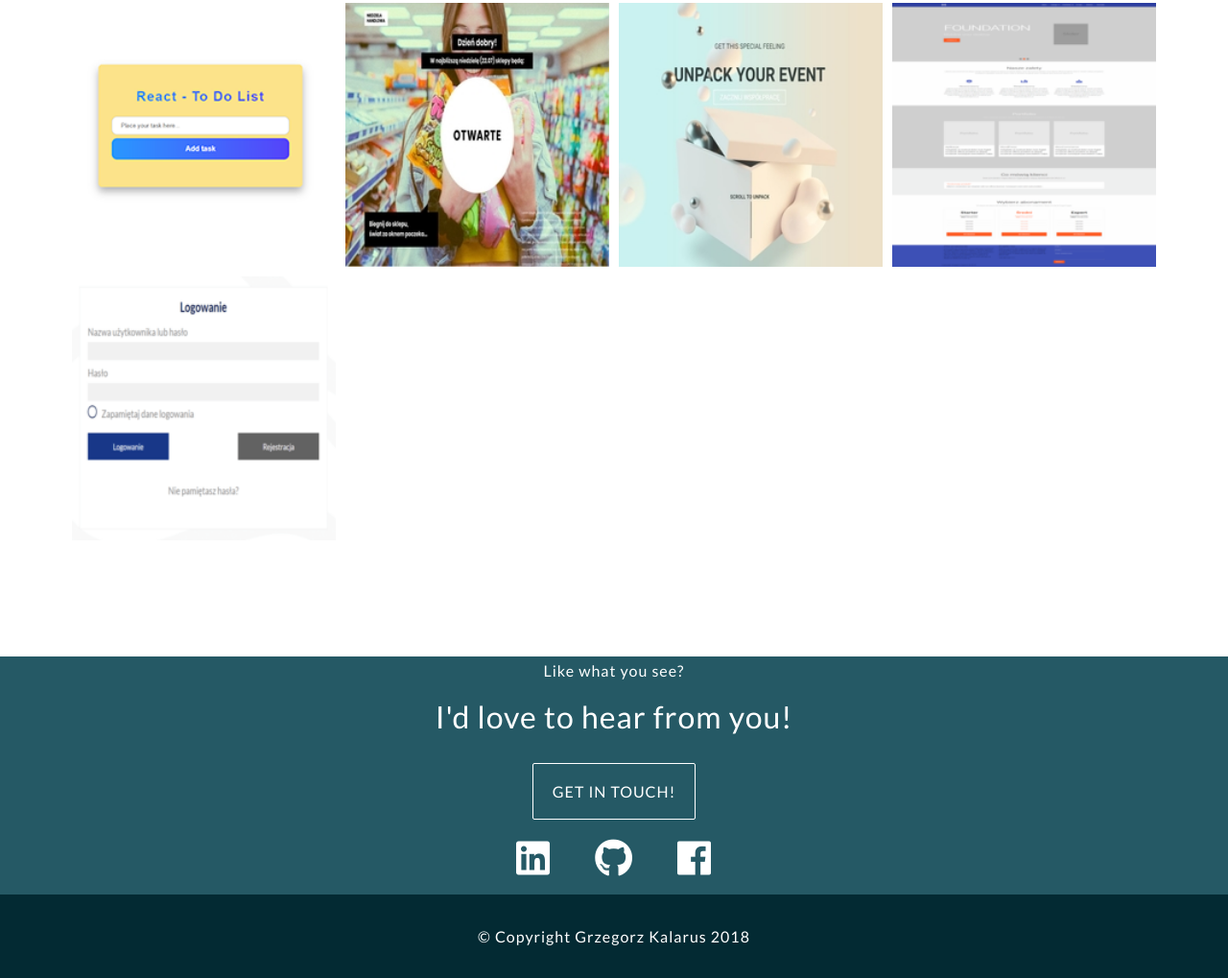
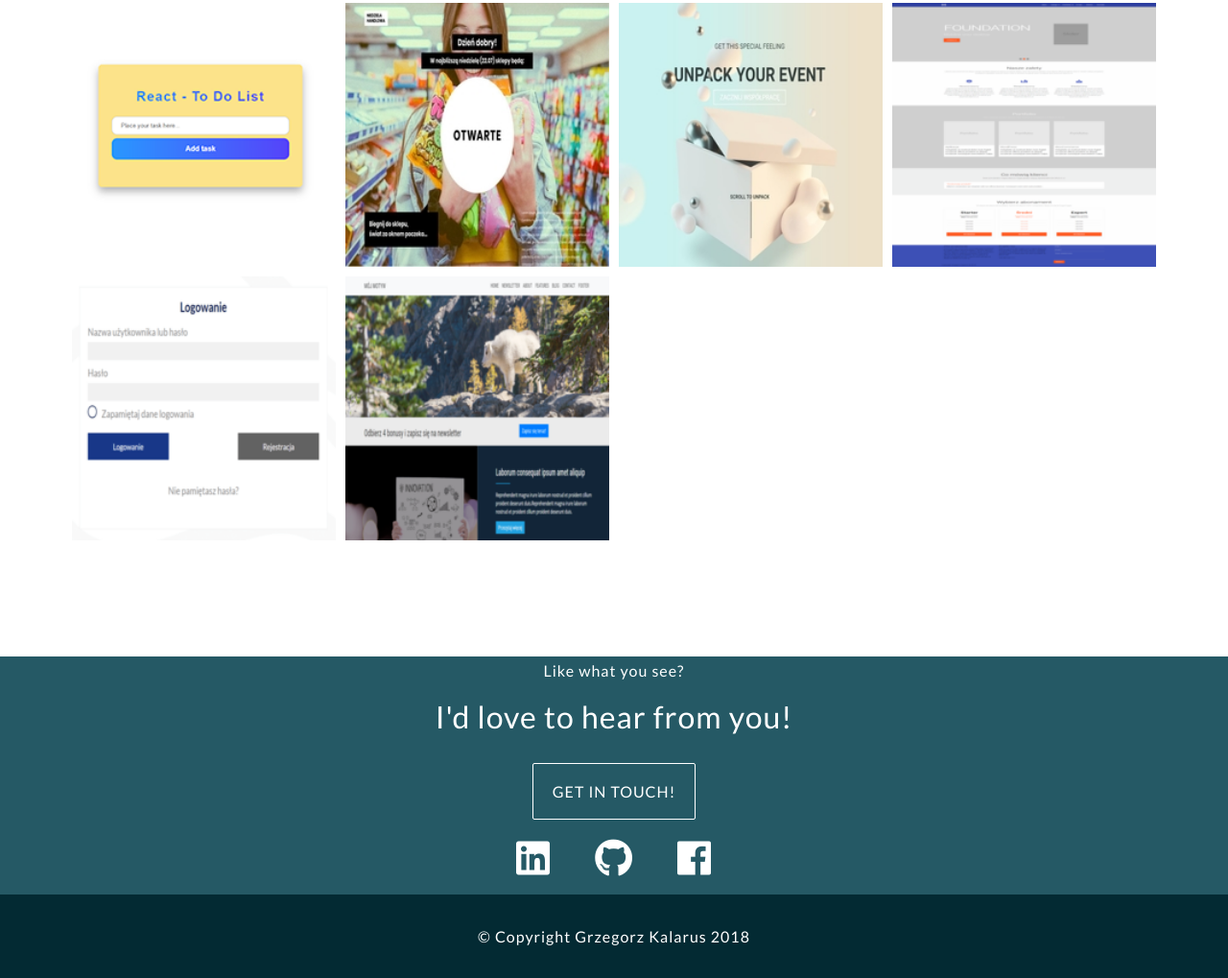
Before and after one commit to gkalarus/Portfolio, a website: page index.html in a window 1280 px wide. Shown: the part 3871-4890 px from the top of the page at 96% size. Drawn offline with nearby package versions, Linux system fonts and the light colour scheme.

Commit message:
portfolio

```diff
--- a/index.html
+++ b/index.html
@@ -449,6 +449,21 @@
                                 <div class="imageOverlay"></div>
                             </div>
                         </li>
+                        <li class="websites col-xs-12 col-sm-6 col-md-4 col-lg-3">
+                            <div class="item">
+                                <img src="img/portfolio/thumbnail/wp-theme_min.png" alt="">
+                                <div class="icons">
+                                    <a href="img/portfolio/wp-theme.jpg" title="View image" class="openButton"
+                                        data-fancybox data-caption="This is a cute flamingo">
+                                        <i class="fa fa-search"></i>
+                                    </a>
+                                    <a href="https://github.com/gkalarus/html-structure-for-wordpress-theme" target="_blank" class="projectLink">
+                                        <i class="fa fa-link"></i>
+                                    </a>
+                                </div>
+                                <div class="imageOverlay"></div>
+                            </div>
+                        </li>
                     </ul>
                 </div>
             </div>
```
Also changed, not shown: img/portfolio/thumbnail/wp-theme_min.png (added), img/portfolio/wp-theme.jpg (added).
